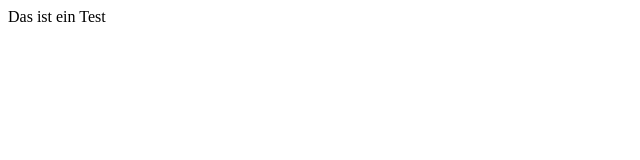
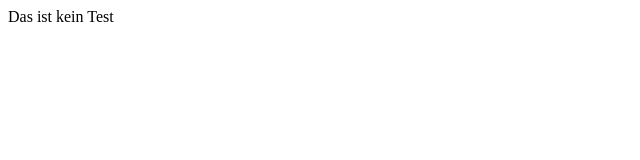
Before and after one commit to 2324-2dhif-wmc/00-myfirstwebsite-GrossManuelHTL, a plain HTML site: page index.html in a window 1280 px wide. Shown: the full height of the page, 0-640 px from the left. Drawn offline with Linux system fonts and the light colour scheme.

Commit message:
added text

```diff
--- a/index.html
+++ b/index.html
@@ -8,6 +8,6 @@
     <title>Document</title>
 </head>
 <body>
-    Das ist ein Test
+    Das ist kein Test
 </body>
 </html>
```
